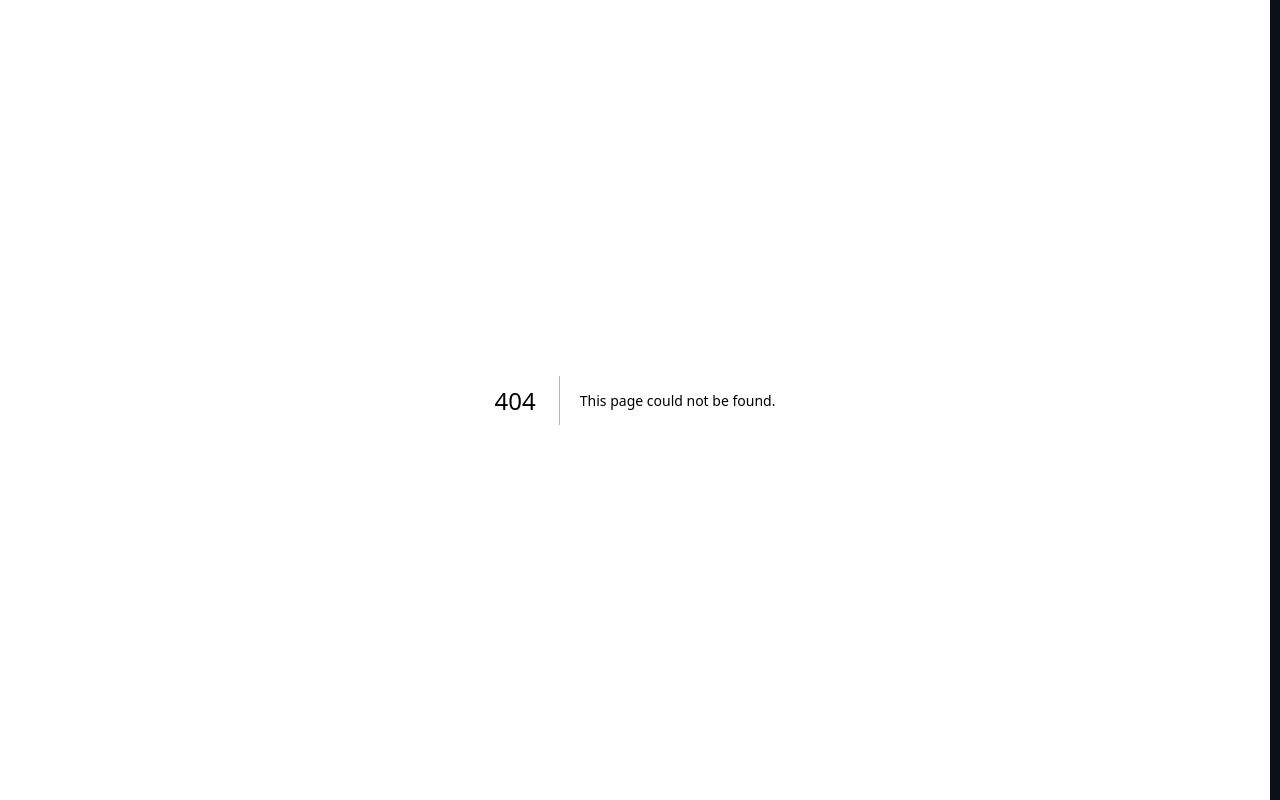
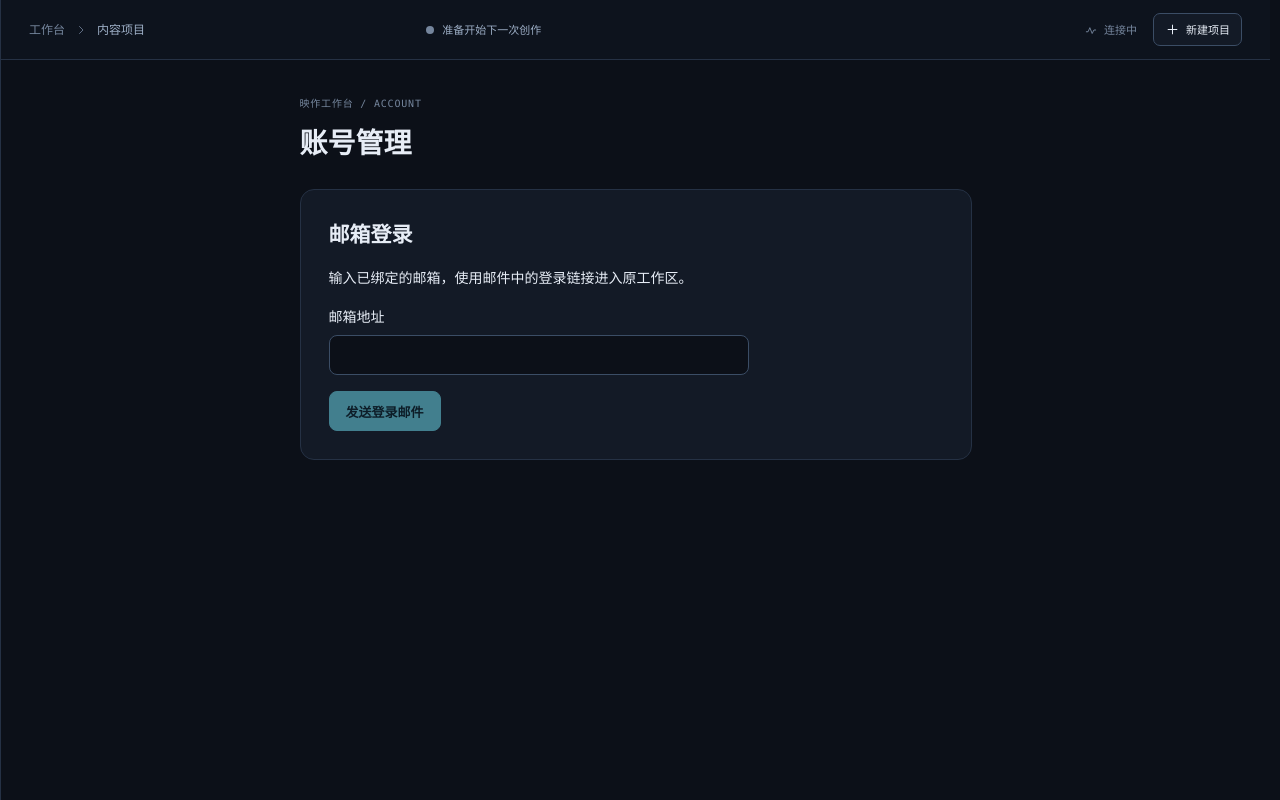
Before and after one commit to ghz98315/content_ecosystem, a Next.js app in the folder web/: page /account in a window 1280 px wide. Before the commit this address had no page. Built offline with nearby package versions, Linux system fonts and the light colour scheme; no server answers.

Commit message:
Add email account binding and sign-in page

```diff
--- /dev/null
+++ b/web/app/account/page.tsx
@@ -0,0 +1,73 @@
+"use client";
+
+import { useEffect, useState } from "react";
+import { AppShell } from "@/components/AppShell";
+import { supabase } from "@/lib/supabase";
+import type { User } from "@supabase/supabase-js";
+
+export default function AccountPage() {
+  const [user, setUser] = useState<User | null>(null);
+  const [email, setEmail] = useState("");
+  const [busy, setBusy] = useState(false);
+  const [message, setMessage] = useState("");
+
+  useEffect(() => {
+    let active = true;
+    void supabase.auth.getUser().then(({ data }) => { if (active) setUser(data.user); });
+    const { data: listener } = supabase.auth.onAuthStateChange((_event, session) => {
+      if (active) setUser(session?.user ?? null);
+    });
+    return () => { active = false; listener.subscription.unsubscribe(); };
+  }, []);
+
+  const bindEmail = async () => {
+    const target = email.trim().toLowerCase();
+    if (!target || !user?.is_anonymous) return;
+    setBusy(true); setMessage("");
+    const { error } = await supabase.auth.updateUser({ email: target }, { emailRedirectTo: `${window.location.origin}/account` });
+    setBusy(false);
+    setMessage(error ? `绑定邮件发送失败：${error.message}` : `验证邮件已发送到 ${target}。请在邮箱中完成验证，再回到此页面查看状态。`);
+  };
+
+  const signIn = async () => {
+    const target = email.trim().toLowerCase();
+    if (!target) return;
+    setBusy(true); setMessage("");
+    const { error } = await supabase.auth.signInWithOtp({
+      email: target,
+      options: { shouldCreateUser: false, emailRedirectTo: `${window.location.origin}/account` },
+    });
+    setBusy(false);
+    setMessage(error ? `登录邮件发送失败：${error.message}` : `登录邮件已发送到 ${target}，请打开邮件中的链接。`);
+  };
+
+  const signOut = async () => {
+    setBusy(true); setMessage("");
+    const { error } = await supabase.auth.signOut();
+    setBusy(false);
+    setMessage(error ? error.message : "已退出账号。请在此页重新登录；离开本页后，工作台可能会创建新的匿名空间。");
+  };
+
+  return <AppShell><main className="account-page">
+    <p className="eyebrow">映作工作台 / ACCOUNT</p>
+    <h1>账号管理</h1>
+    {user?.is_anonymous ? <section className="account-card">
+      <h2>绑定当前工作区</h2>
+      <p>请在能看到原有项目的这个浏览器中绑定邮箱。完成邮件验证后，旧项目会继续保留在同一账号下。</p>
+      <label>邮箱地址<input type="email" autoComplete="email" value={email} onChange={event => setEmail(event.target.value)}/></label>
+      <button className="primary-action" disabled={busy || !email.trim()} onClick={bindEmail}>{busy ? "发送中…" : "发送绑定邮件"}</button>
+      <small>当前工作区 ID：{user.id}</small>
+      <p>已有绑定好的账号？可用邮箱登录。登录其他账号后，当前未绑定的匿名项目不会自动转移。</p>
+      <button className="secondary-action" disabled={busy || !email.trim()} onClick={signIn}>使用此邮箱登录已有账号</button>
+    </section> : user ? <section className="account-card">
+      <h2>已登录</h2><p>{user.email || "已绑定账号"}</p><small>工作区 ID：{user.id}</small>
+      <button className="secondary-action" disabled={busy} onClick={signOut}>退出登录</button>
+    </section> : <section className="account-card">
+      <h2>邮箱登录</h2>
+      <p>输入已绑定的邮箱，使用邮件中的登录链接进入原工作区。</p>
+      <label>邮箱地址<input type="email" autoComplete="email" value={email} onChange={event => setEmail(event.target.value)}/></label>
+      <button className="primary-action" disabled={busy || !email.trim()} onClick={signIn}>{busy ? "发送中…" : "发送登录邮件"}</button>
+    </section>}
+    {message && <p className="task-notice" role="status">{message}</p>}
+  </main></AppShell>;
+}
--- a/web/app/globals.css
+++ b/web/app/globals.css
@@ -280,6 +280,13 @@ textarea:focus-visible, select:focus-visible {
 .task-category-control { display: inline-flex; align-items: center; gap: 8px; }
 .task-category-control select { background: var(--bg-surface); color: var(--text-primary); border: 1px solid var(--border); border-radius: 6px; padding: 5px 8px; }
 .task-category-control .secondary-action { padding: 5px 10px; }
+.account-page { max-width: 720px; margin: 36px auto; padding: 0 24px; }
+.account-page h1 { margin: 8px 0 24px; }
+.account-card { display: flex; flex-direction: column; align-items: flex-start; gap: 16px; padding: 28px; border: 1px solid var(--border); border-radius: 14px; background: var(--bg-surface); }
+.account-card h2, .account-card p { margin: 0; }
+.account-card label { display: flex; flex-direction: column; gap: 7px; width: min(100%, 420px); }
+.account-card input { width: 100%; padding: 10px 12px; border: 1px solid var(--border); border-radius: 8px; background: var(--bg-surface); color: var(--text-primary); }
+.account-card small { overflow-wrap: anywhere; color: var(--text-secondary); }
 .task-source-url { max-width: 100%; overflow: hidden; text-overflow: ellipsis; white-space: nowrap; }
 .task-progress-track { display: block; height: 5px; overflow: hidden; border-radius: 999px; background: var(--bg-surface); }
 .task-progress-track i { display: block; height: 100%; border-radius: inherit; background: var(--sage); transition: width .35s ease; }
--- a/web/components/Sidebar.tsx
+++ b/web/components/Sidebar.tsx
@@ -7,7 +7,7 @@ import { Icon } from './Icon';
 const GROUPS = [
   { label: '创作', items: [{ href: '/', label: '内容项目', icon: 'projects' }, { href: '/video-collection', label: '视频采集', icon: 'collection' }, { href: '/xhs', label: '知识图文', icon: 'knowledge' }] },
   { label: '素材', items: [{ href: '/book-library', label: '书籍库', icon: 'book' }, { href: '/voice-cloning', label: '音色管理', icon: 'voice' }] },
-  { label: '运营', items: [{ href: '/performance', label: '发布数据', icon: 'performance' }] },
+  { label: '运营', items: [{ href: '/performance', label: '发布数据', icon: 'performance' }, { href: '/account', label: '账号管理', icon: 'projects' }] },
 ];
 export function Sidebar({ tasks, currentTaskId, onCreateTask, owner = '', connection = '连接中' }: { tasks: Task[]; currentTaskId?: string; onCreateTask?: () => void; owner?: string; connection?: string }) {
   const pathname = usePathname();
```
